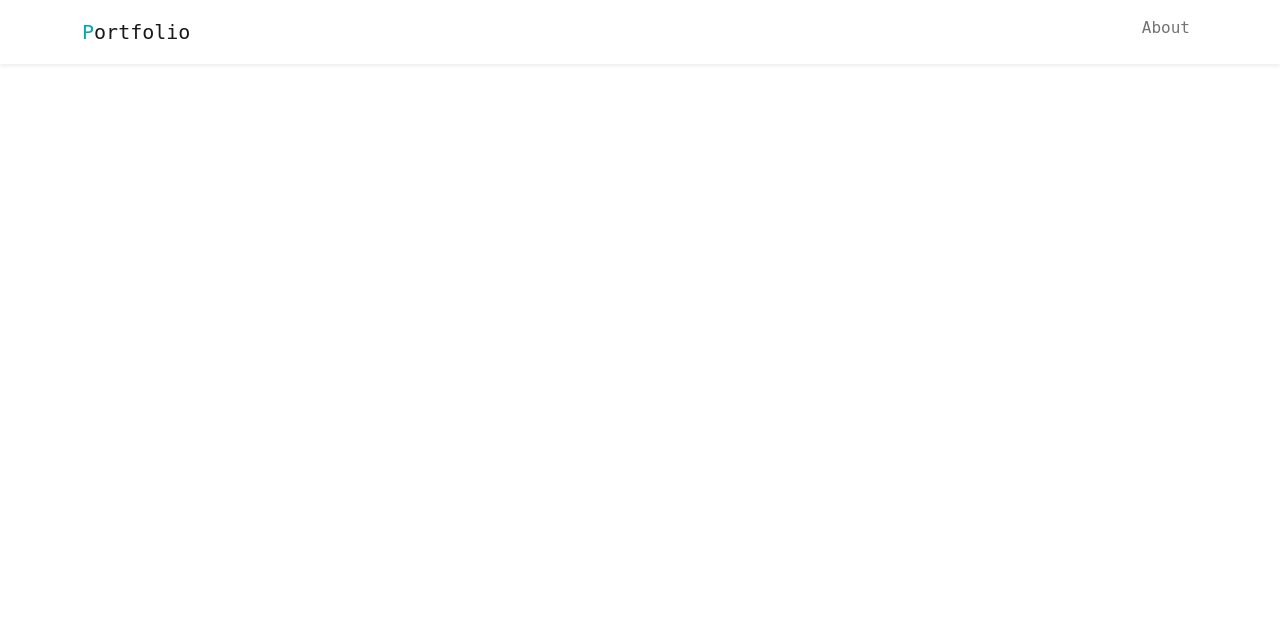
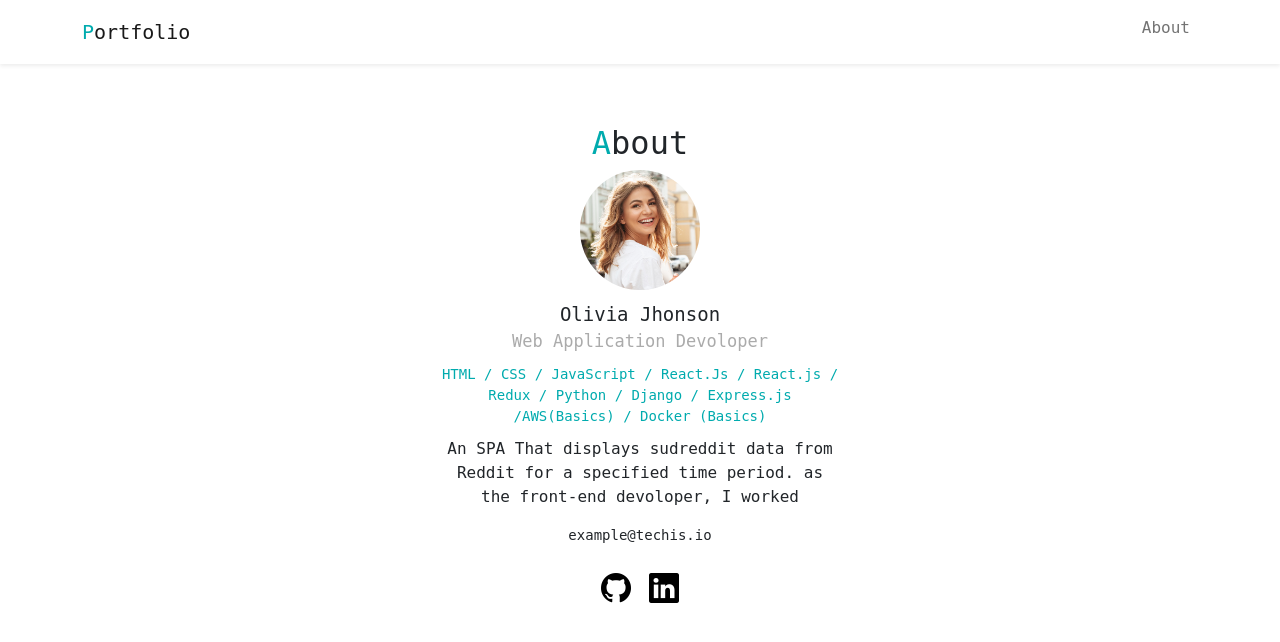
Before and after one commit to WahabShirzai/Portfoilo, a PHP site: page / in a window 1280 px wide. Shown: the top 642 px of the page. Run offline with PHP 8.4, Linux system fonts and the light colour scheme.

Commit message:
Added Files

```diff
--- a/index.html
+++ b/index.html
@@ -5,6 +5,7 @@
     <meta charset="UTF-8">
     <meta http-equiv="X-UA-Compatible" content="IE=edge">
     <meta name="viewport" content="width=device-width, initial-scale=1.0">
+    <link rel="stylesheet" href="https://cdn.jsdelivr.net/npm/bootstrap-icons@1.8.3/font/bootstrap-icons.css">
     <!-- CSS only -->
     <link href="https://cdn.jsdelivr.net/npm/bootstrap@5.2.0-beta1/dist/css/bootstrap.min.css" rel="stylesheet" integrity="sha384-0evHe/X+R7YkIZDRvuzKMRqM+OrBnVFBL6DOitfPri4tjfHxaWutUpFmBp4vmVor" crossorigin="anonymous">
     <link rel="icon" type="image/png" href="img/techis-logo.png">
@@ -34,6 +35,21 @@
             </div>
         </div>
     </nav>
+    <div id="about">
+        <h2><span class="font-primary">A</span>bout</h2>
+        <img src="img/sample-woman.jpg">
+        <div class="name">Olivia Jhonson</div>
+        <div class="vocation">Web Application Devoloper</div>
+        <div class="skills">HTML / CSS / JavaScript / React.Js / React.js / Redux / Python / Django / Express.js /AWS(Basics) / Docker (Basics)</div>
+        <p>
+            An SPA That displays sudreddit data from Reddit for a specified time period. as the front-end devoloper, I worked
+        </p>
+        <div class="email">example@techis.io</div>
+        <div class="icons">
+            <a href="#"><i class="bi bi-github"></i></a>
+            <a href="#"><i class="bi bi-linkedin ms-6" ></i></a>
+        </div>
+    </div>
 
     <script src="https://cdn.jsdelivr.net/npm/jquery@3.5.1/dist/jquery.slim.min.js"
         integrity="sha384-DfXdz2htPH0lsSSs5nCTpuj/zy4C+OGpamoFVy38MVBnE+IbbVYUew+OrCXaRkfj"
--- a/style.css
+++ b/style.css
@@ -13,3 +13,47 @@ body {
     font-size: 20px;
     font-weight: bold;
 }
+/***********************
+About
+************************/
+
+#about {
+    margin: 60px auto;
+    max-width: 400px;
+    text-align: center;
+}
+
+#about img  {
+    border-radius: 50%;
+    width: 120px;
+    margin-bottom: 10px;
+}
+
+#about .name {
+    font-size: 19px;
+}
+
+#about .vocation {
+    font-size: 17px;
+    color: #ABABAB;
+    margin-bottom: 10px;
+}
+
+#about .skills{
+    font-size: 14px;
+    color: #00abae;
+    margin-bottom: 10px;
+}
+
+#about .email {
+    margin-top: 14px;
+    font-size: 14px;
+}
+
+#about .icons{
+    margin-top: 20px;
+    font-size: 30px;
+}
+#about .icons a{
+    color: rgb(0, 0, 0);
+}
```
